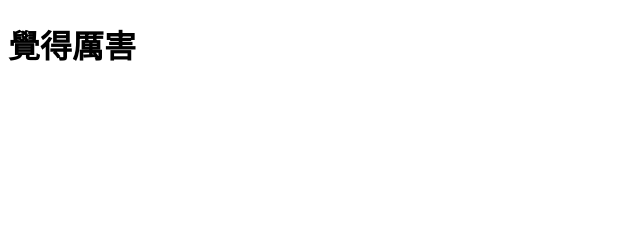
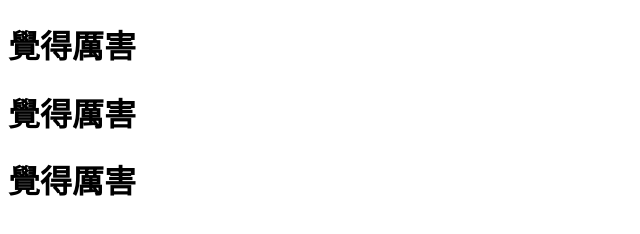
Before and after one commit to ikuhannah/test-1, a plain HTML site: page index.html in a window 1280 px wide. Shown: the whole page, without its empty margins (0-640 px from the left). Drawn offline with Linux system fonts and the light colour scheme.

```diff
--- a/index.html
+++ b/index.html
@@ -6,5 +6,7 @@
   </head>
   <body>
     <h1>覺得厲害</h1>
+	<h1>覺得厲害</h1>
+	<h1>覺得厲害</h1>
   </body>
 </html>
```
